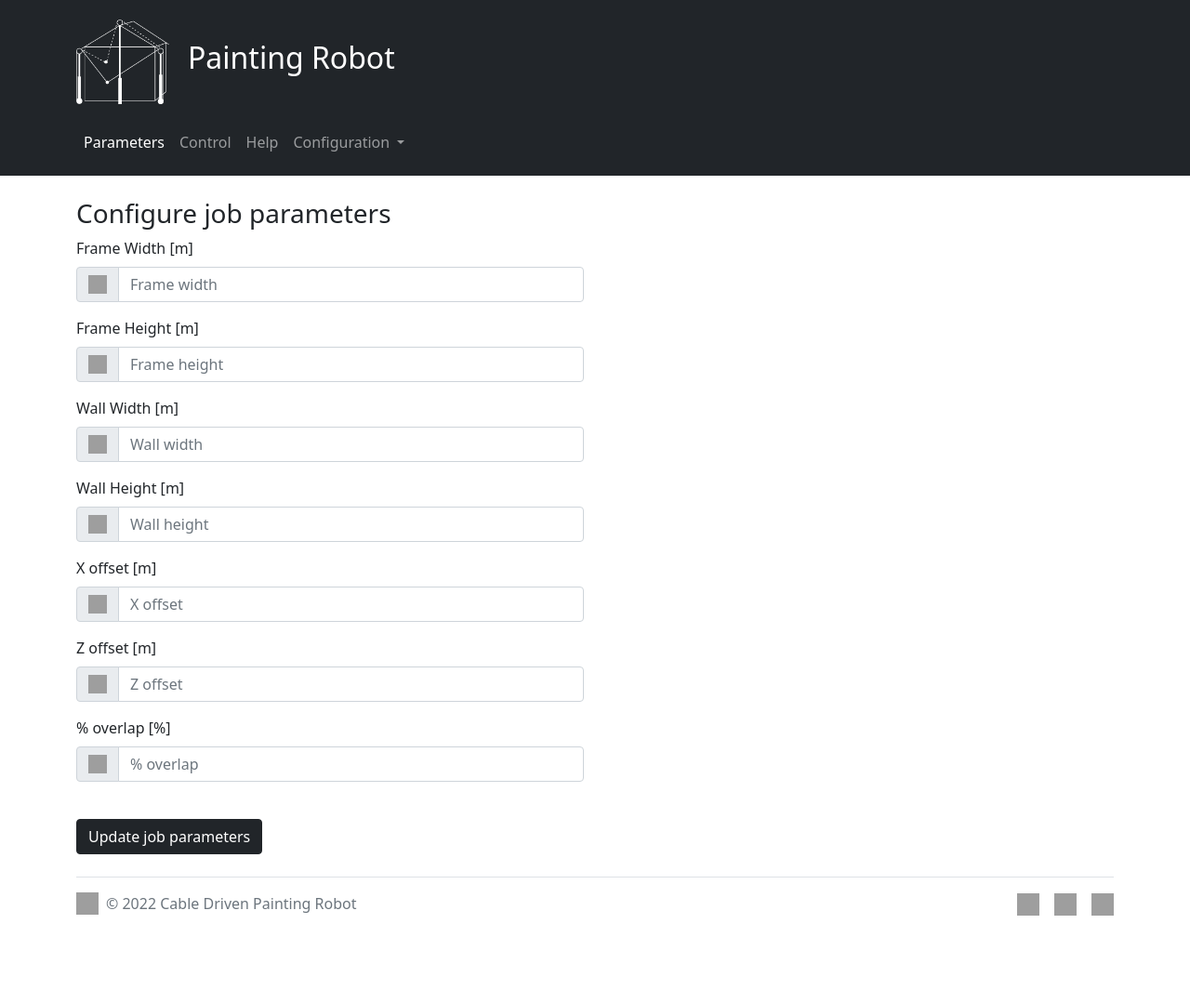
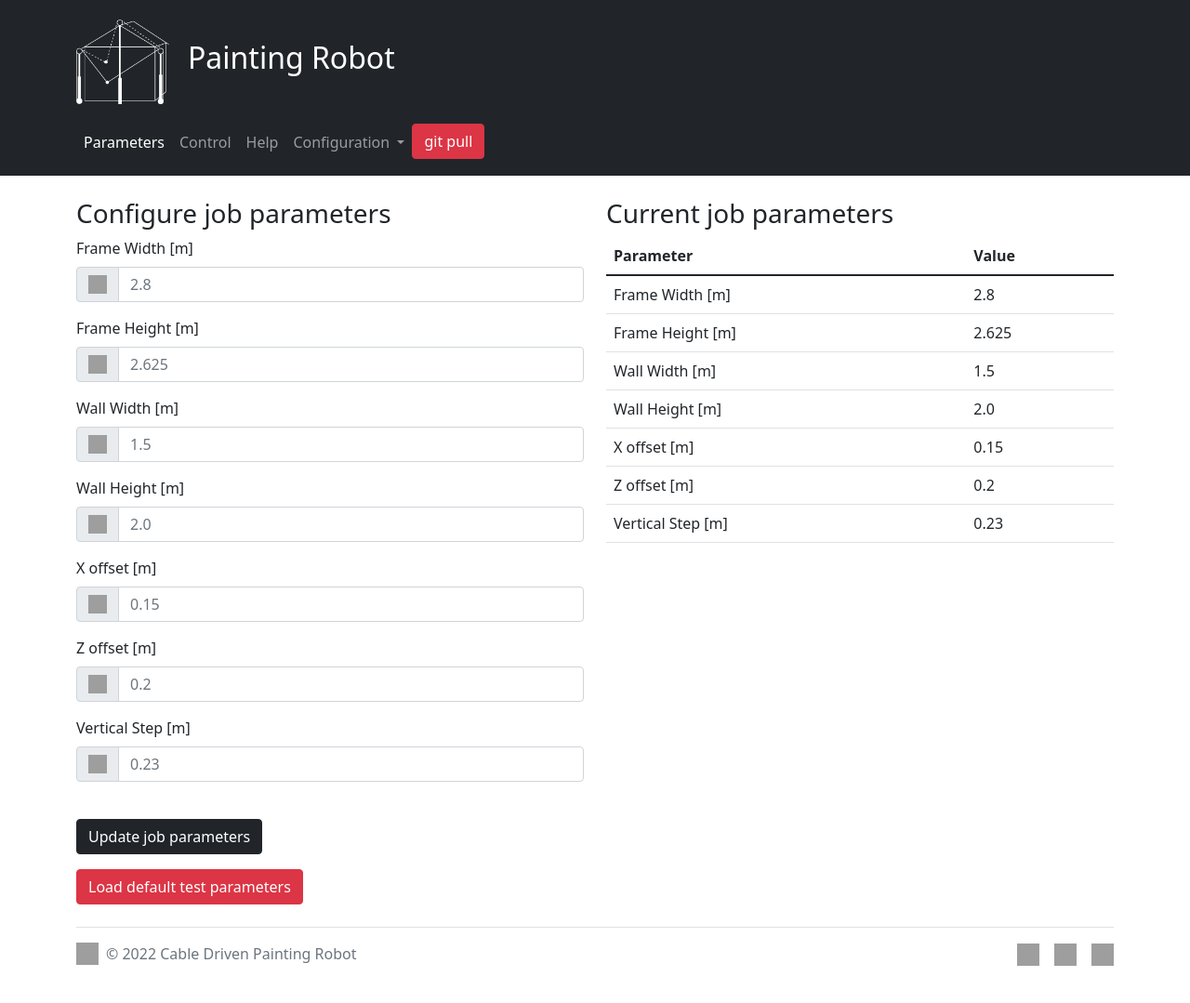
Before and after one commit to eidetech/B.Sc_ros2JoyToCAN, a Flask app: page / in a window 1280 px wide. Shown: the whole page at 93% size. Before the commit the page ends 985 px from the top, so only its background shows below. Run offline with Flask 2, Linux system fonts and the light colour scheme; grey boxes are pictures that could not be loaded.

Commit message:
More work on the website and added default parameters as json file.

```diff
--- a/src/joy2can/CMakeLists.txt
+++ b/src/joy2can/CMakeLists.txt
@@ -75,6 +75,7 @@ install(PROGRAMS
   scripts/motorSetpointSub.py
   scripts/odrive-cansimple.dbc
   scripts/app.py
+  scripts/default.json
   DESTINATION lib/${PROJECT_NAME}
 )
 
--- a/src/joy2can/scripts/app.py
+++ b/src/joy2can/scripts/app.py
@@ -1,18 +1,20 @@
 #!/usr/bin/env python
-from flask import Flask, render_template, request
+from flask import Flask, render_template, request, jsonify
+import json
 import os
+import git
+from git import repo
 
 import rclpy
 from rclpy.node import Node
 
 from std_msgs.msg import Float32MultiArray
-from std_msgs.msg import String
-from std_msgs.msg import Int8
 
 template_dir = '../../../../src/joy2can/scripts/templates'
 static_dir = '../../../../src/joy2can/scripts/templates/static'
 
 app = Flask(__name__, template_folder=template_dir, static_folder=static_dir)
+app.config['JSON_SORT_KEYS'] = False
 
 class WebPublisher(Node):
 
@@ -27,7 +29,7 @@ class WebPublisher(Node):
         self.wall_height = 0
         self.x_offset = 0
         self.z_offset = 0
-        self.percent_overlap = 0
+        self.vertical_step = 0
 
         # 0 = stop_job
         # 1 = pause_job
@@ -43,7 +45,7 @@ class WebPublisher(Node):
                     float(self.wall_height),
                     float(self.x_offset),
                     float(self.z_offset),
-                    float(self.percent_overlap),
+                    float(self.vertical_step),
                     float(self.job_status)]
         self.publisher_.publish(msg)
 
@@ -58,7 +60,14 @@ if __name__ == '__main__':
     rclpy.spin_once(wp)
     @app.route("/")
     def home():
-        return render_template("index.html")
+        return render_template("index.html", job_status=0,
+                               frame_width=wp.frame_width,
+                               frame_height=wp.frame_height,
+                               wall_width=wp.wall_width,
+                               wall_height=wp.wall_height,
+                               x_offset=wp.x_offset,
+                               z_offset=wp.z_offset,
+                               vertical_step=wp.vertical_step)
 
 
     @app.route('/update_parameters', methods=['POST'])
@@ -70,7 +79,7 @@ if __name__ == '__main__':
             wp.wall_height = request.form['wall_height']
             wp.x_offset = request.form['x_offset']
             wp.z_offset = request.form['z_offset']
-            wp.percent_overlap = request.form['percent_overlap']
+            wp.vertical_step = request.form['vertical_step']
             rclpy.spin_once(wp)
             return render_template("index.html", job_status= 0,
                                                  frame_width=wp.frame_width,
@@ -79,30 +88,62 @@ if __name__ == '__main__':
                                                  wall_height=wp.wall_height,
                                                  x_offset=wp.x_offset,
                                                  z_offset=wp.z_offset,
-                                                 percent_overlap=wp.percent_overlap)
+                                                 vertical_step=wp.vertical_step)
 
     @app.route('/control')
     def control():
-            return render_template("control.html", frame_width=wp.frame_width)
+            return render_template("control.html", frame_width=float(wp.frame_width))
 
     @app.route('/start_job', methods=['POST', 'GET'])
     def start_job():
         wp.job_status = 2
         rclpy.spin_once(wp)
-        return render_template("control.html", job_status=wp.job_status)
+        return render_template("control.html", job_status=wp.job_status, frame_width=float(wp.frame_width))
 
     @app.route('/pause_job', methods=['POST', 'GET'])
     def pause_job():
         wp.job_status = 1
         rclpy.spin_once(wp)
-        return render_template("control.html", job_status=wp.job_status)
+        return render_template("control.html", job_status=wp.job_status,  frame_width=float(wp.frame_width))
 
     @app.route('/stop_job', methods=['POST', 'GET'])
     def stop_job():
         wp.job_status = 0
         rclpy.spin_once(wp)
-        return render_template("control.html", job_status=wp.job_status)
+        return render_template("control.html", job_status=wp.job_status, frame_width=float(wp.frame_width))
 
+    @app.route('/load_default_params', methods=['POST', 'GET'])
+    def load_default_params():
+        default_params_path = os.path.join(os.path.dirname(__file__), "default.json")
+        with open(default_params_path) as f:
+            data = json.load(f)
+
+        wp.frame_width = data['default']['frame_width']
+        wp.frame_height = data['default']['frame_height']
+        wp.wall_width = data['default']['wall_width']
+        wp.wall_height = data['default']['wall_height']
+        wp.x_offset = data['default']['x_offset']
+        wp.z_offset = data['default']['z_offset']
+        wp.vertical_step = data['default']['vertical_step']
+        wp.job_status = data['default']['job_status']
+        print("wp frame:", data['default']['frame_width'])
+        rclpy.spin_once(wp)
+        return render_template("index.html", job_status=float(wp.job_status),
+                               frame_width=float(wp.frame_width),
+                               frame_height=float(wp.frame_height),
+                               wall_width=float(wp.wall_width),
+                               wall_height=float(wp.wall_height),
+                               x_offset=float(wp.x_offset),
+                               z_offset=float(wp.z_offset),
+                               vertical_step=float(wp.vertical_step))
+
+    @app.route('/git_pull',  methods=['POST'])
+    def git_pull():
+        g = git.cmd.Git('/home/marcus/github/B.Sc_ros2JoyToCAN')
+        g.pull()
+        repo = git.Repo(search_parent_directories=True)
+        hash = repo.head.object.hexsha
+        return render_template("index.html", git_pull_done=True, hash=hash[:7])
 
     app.debug = True
     app.config['EXPLAIN_TEMPLATE_LOADING'] = True
--- a/src/joy2can/scripts/templates/index.html
+++ b/src/joy2can/scripts/templates/index.html
@@ -46,6 +46,11 @@
             <li><a class="dropdown-item" href="#">Factory reset</a></li>
           </ul>
         </li>
+        <li class="nav-item">
+            <form id="parameters_form" action="/git_pull" method="POST">
+                <button type="submit" class="btn btn-danger">git pull</button>
+            </form>
+          </li>
       </ul>
  </nav>
     </div>
@@ -56,6 +61,13 @@
 
 <div class="container">
   <div class="row justify-content-start">
+
+    {% if git_pull_done == True %}
+    <div class="alert alert-success w-100 m-3" role="alert">
+     Latest commit was pulled from GitHub. Currently on <b>{{ hash }}</b>
+    </div>
+    {% endif %}
+
     <div class="col-6">
   <h3>Configure job parameters</h3>
     <form id="parameters_form" action="/update_parameters" method="POST">
@@ -120,13 +132,13 @@
     {% endif %}
 </div>
 
-<label for="percent_overlap" class="form-label">% overlap [%]</label>
+<label for="vertical_step" class="form-label">Vertical Step [m]</label>
 <div class="input-group mb-3">
-    <span class="input-group-text"><img src="/static/bootstrap-icons/percent.svg" width="20" height="20"></span>
+    <span class="input-group-text"><img src="/static/bootstrap-icons/arrows-expand.svg" width="20" height="20"></span>
     {% if z_offset %}
-    <input type="text" id="percent_overlap" name="percent_overlap" class="form-control" placeholder="{{ percent_overlap }}" aria-label="% overlap" aria-describedby="basic-addon1">
+    <input type="text" id="vertical_step" name="vertical_step" class="form-control" placeholder="{{ vertical_step }}" aria-label="Vertical Step" aria-describedby="basic-addon1">
     {% else %}
-    <input type="text" id="percent_overlap" name="percent_overlap" class="form-control" placeholder="% overlap" aria-label="% overlap" aria-describedby="basic-addon1">
+    <input type="text" id="vertical_step" name="vertical_step" class="form-control" placeholder="Vertical Step" aria-label="Vertical Step" aria-describedby="basic-addon1">
     {% endif %}
 </div>
 
@@ -138,11 +150,14 @@
     </div> -->
     <br>
     <input class="btn btn-dark" type="submit" value="Update job parameters">
+  </form>
 
-  </form>
+  <form id="parameters_form" action="/load_default_params" method="POST">
+    <button type="submit" class="btn btn-danger mt-3">Load default test parameters</button>
+</form>
     </div>
     <div class="col-6">
-       {% if wall_width and wall_height %}
+       {% if frame_width and frame_height %}
         <h3>Current job parameters</h3>
         <table class="table">
   <thead>
@@ -177,8 +192,8 @@
         <td style="font-weight: normal;">{{ z_offset }}</td>
     </tr>
     <tr>
-        <th style="font-weight: normal;">% overlap [%]</th>
-        <td style="font-weight: normal;">{{ percent_overlap }}</td>
+        <th style="font-weight: normal;">Vertical Step [m]</th>
+        <td style="font-weight: normal;">{{ vertical_step }}</td>
     </tr>
     </tbody>
 </table>
```
Also changed, not shown: src/joy2can/scripts/default.json (added, +13 -0 lines), src/joy2can/scripts/templates/control.html (+16 -6 lines).
